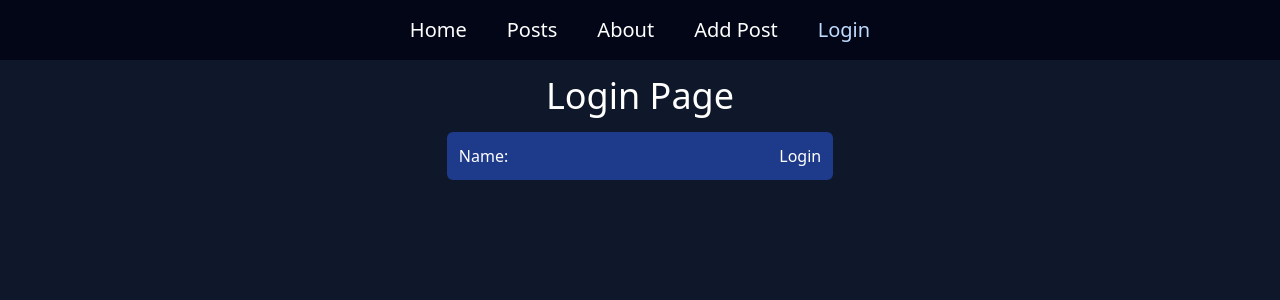
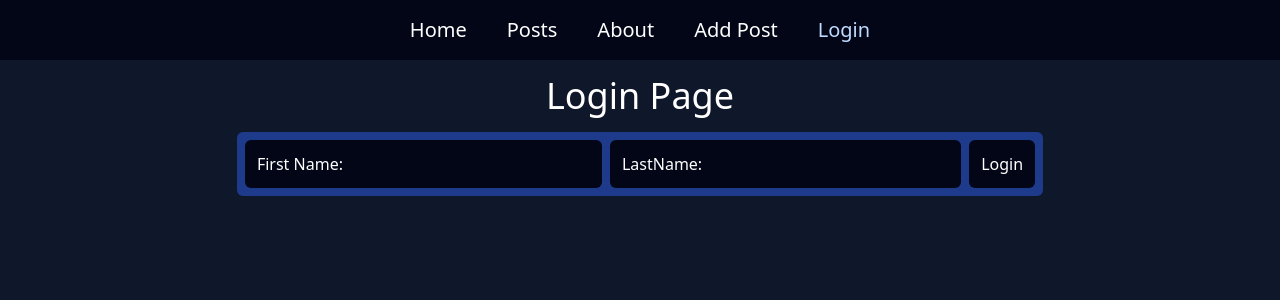
Before and after one commit to BhdnS/react-router-dom-demo, a React (Vite) app: page /login in a window 1280 px wide. Shown: the top 300 px of the page. Built offline with nearby package versions, Linux system fonts and the light colour scheme.

Commit message:
add: login and validation

```diff
--- a/src/components/Header.jsx
+++ b/src/components/Header.jsx
@@ -4,6 +4,7 @@ import BtnLogout from './BtnLogout.jsx'
 
 const Header = () => {
   const { user } = useAuth()
+  const isAuth = user.firstName !== '' && user.lastName !== ''
 
   return (
     <nav className='bg-slate-950 text-xl py-4 flex justify-center gap-10'>
@@ -31,8 +32,8 @@ const Header = () => {
       >
         Add Post
       </NavLink>
-      {user && <BtnLogout />}
-      {!user && (
+      {isAuth && <BtnLogout />}
+      {!isAuth && (
         <NavLink
           className='transition delay-300 ease-in-out hover:text-blue-200'
           to='login'
--- a/src/hoc/AuthProvider.jsx
+++ b/src/hoc/AuthProvider.jsx
@@ -2,7 +2,10 @@ import { useState } from 'react'
 import AuthContext from '../context/AuthContext.jsx'
 
 const AuthProvider = ({ children }) => {
-  const [user, setUser] = useState(null)
+  const [user, setUser] = useState({
+    firstName: '',
+    lastName: '',
+  })
 
   const signIn = (newUser, cb) => {
     setUser(newUser)
@@ -10,7 +13,10 @@ const AuthProvider = ({ children }) => {
   }
 
   const signOut = (cb) => {
-    setUser(null)
+    setUser({
+      firstName: '',
+      lastName: '',
+    })
     cb()
   }
 
--- a/src/hoc/RequireAuth .jsx
+++ b/src/hoc/RequireAuth .jsx
@@ -4,8 +4,9 @@ import useAuth from '../hooks/useAuth.jsx'
 const RequireAuth = ({ children }) => {
   const location = useLocation()
   const { user } = useAuth()
+  const isAuth = user.firstName && user.lastName
 
-  if (!user) {
+  if (!isAuth) {
     return <Navigate to='/login' state={{ from: location }} />
   }
 
--- a/src/pages/Login.jsx
+++ b/src/pages/Login.jsx
@@ -1,7 +1,10 @@
+import { useState } from 'react'
 import { useLocation, useNavigate } from 'react-router-dom'
 import useAuth from '../hooks/useAuth.jsx'
 
 const Login = () => {
+  const [formData, setFormData] = useState({ firstName: '', lastName: '' })
+  const [isValid, setIsValid] = useState(false)
   const navigate = useNavigate()
   const location = useLocation()
   const { signIn } = useAuth()
@@ -10,33 +13,61 @@ const Login = () => {
 
   const handleSubmit = (e) => {
     e.preventDefault()
-    const formData = e.target
-    const user = formData.name.value
 
-    signIn(user, () => {
+    if (formData.firstName === '' || formData.lastName === '') {
+      setIsValid(true)
+      return
+    }
+
+    setIsValid(false)
+
+    signIn(formData, () => {
       navigate(fromPage, { replace: true })
     })
+  }
+
+  const handleChange = (e) => {
+    const { name, value } = e.target
+    setFormData((prev) => ({
+      ...prev,
+      [name]: value,
+    }))
   }
 
   return (
     <div className='flex flex-col items-center'>
       <h1 className='text-4xl p-4'>Login Page</h1>
       <form
-        className='flex bg-blue-900 rounded-md text-white'
+        className='flex bg-blue-900 gap-2 p-2 rounded-md text-white'
         onSubmit={handleSubmit}
       >
-        <label className='flex gap-4 p-3'>
-          Name:
+        <label className='flex bg-slate-950 rounded-md gap-4 p-3'>
+          First Name:
           <input
-            className='bg-blue-900 focus:outline-none focus:ring-0'
+            className='bg-slate-950 focus:outline-none focus:ring-0'
             type='text'
-            name='name'
+            value={formData.firstName}
+            onChange={handleChange}
+            name='firstName'
           />
         </label>
-        <button className='transition delay-150 p-3 rounded-r-md hover:bg-sky-600 block'>
+        <label className='flex bg-slate-950 rounded-md gap-4 p-3'>
+          LastName:
+          <input
+            className='bg-slate-950 focus:outline-none focus:ring-0'
+            type='text'
+            value={formData.lastName}
+            onChange={handleChange}
+            name='lastName'
+          />
+        </label>
+        <button className='transition bg-slate-950 delay-150 p-3 rounded-md hover:bg-sky-600 block'>
           Login
         </button>
       </form>
+      {isValid && (
+        <h1 className='text-2xl p-2 text-red-500'>Please fill in all fields</h1>
+      )}
     </div>
   )
 }
```
